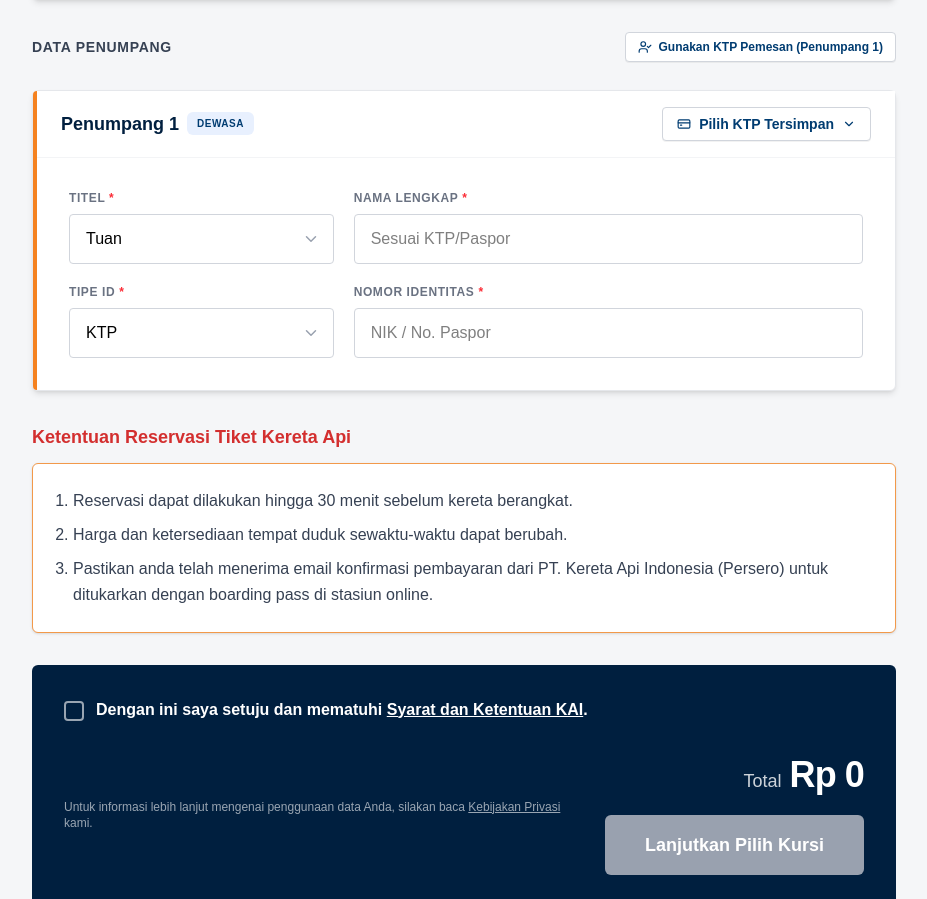
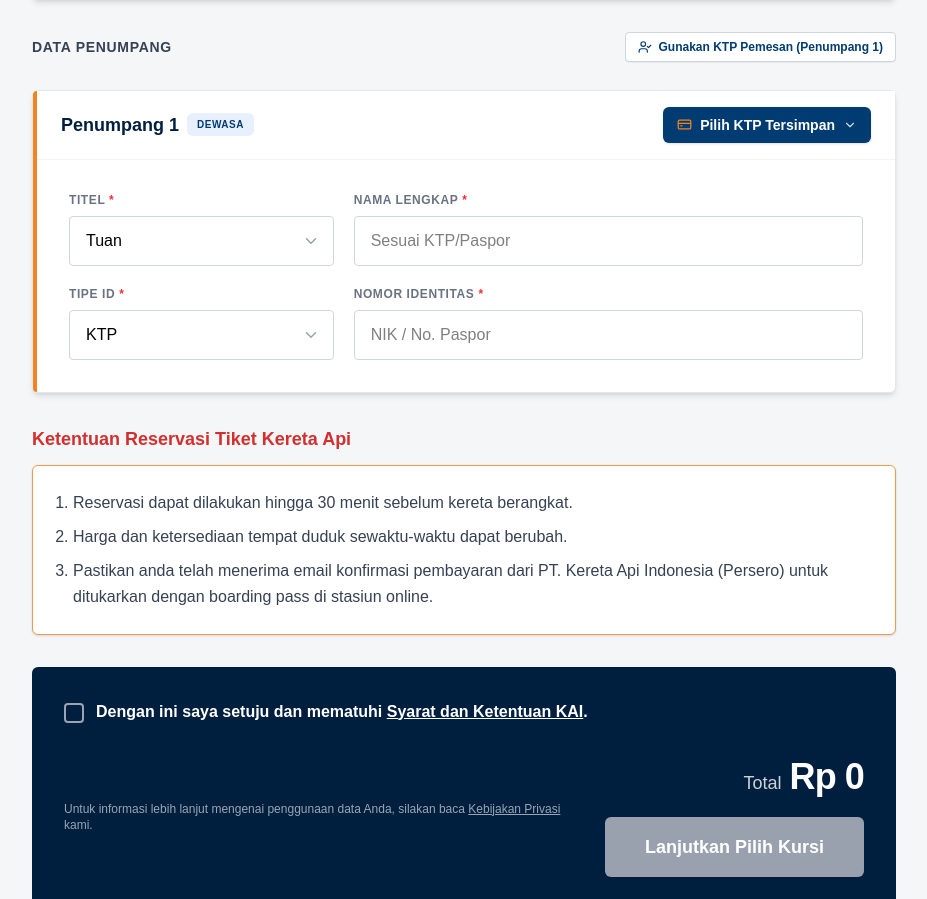
Before and after one commit to RifqiMuhA/BookingKAI, a Next.js app: page /isi-data-penumpang in a window 1280 px wide. Shown: the part 814-1713 px from the top of the page, without its empty margins (0-927 px from the left). Built offline with nearby package versions, Linux system fonts and the light colour scheme; a web font is replaced by a local one.

Commit message:
style(passenger): make Pilih KTP Tersimpan button solid KAI blue with orange icon for high visual affordance

```diff
--- a/src/app/isi-data-penumpang/page.tsx
+++ b/src/app/isi-data-penumpang/page.tsx
@@ -921,15 +921,15 @@ function IsiDataContent() {
                         <button
                           type="button"
                           onClick={() => setActivePassengerPopover(activePassengerPopover === idx ? null : idx)}
-                          className={`inline-flex items-center gap-2 px-3.5 py-1.5 rounded-sm text-xs sm:text-sm font-bold transition-all cursor-pointer shadow-2xs ${
+                          className={`inline-flex items-center gap-2 px-3.5 py-2 rounded-md text-xs sm:text-sm font-semibold transition-all cursor-pointer shadow-sm ${
                             activePassengerPopover === idx
-                              ? "bg-[#003C71] text-white border border-[#003C71]"
-                              : "bg-white hover:bg-slate-50 text-[#003C71] border border-gray-300 hover:border-[#003C71]"
+                              ? "bg-[#002b52] text-white ring-2 ring-[#003C71]/30"
+                              : "bg-[#003C71] hover:bg-[#002d55] text-white"
                           }`}
                         >
-                          <CreditCard size={14} className={activePassengerPopover === idx ? "text-[#F58220]" : "text-[#003C71]"} />
+                          <CreditCard size={15} className="text-[#F58220] shrink-0" />
                           <span>Pilih KTP Tersimpan</span>
-                          <ChevronDown size={14} className={`transition-transform duration-200 ${activePassengerPopover === idx ? "rotate-180" : ""}`} />
+                          <ChevronDown size={14} className={`text-white/80 transition-transform duration-200 shrink-0 ${activePassengerPopover === idx ? "rotate-180" : ""}`} />
                         </button>
 
                         {/* Dropdown Popover KTP Tersimpan Simpel & Elegan */}
```
